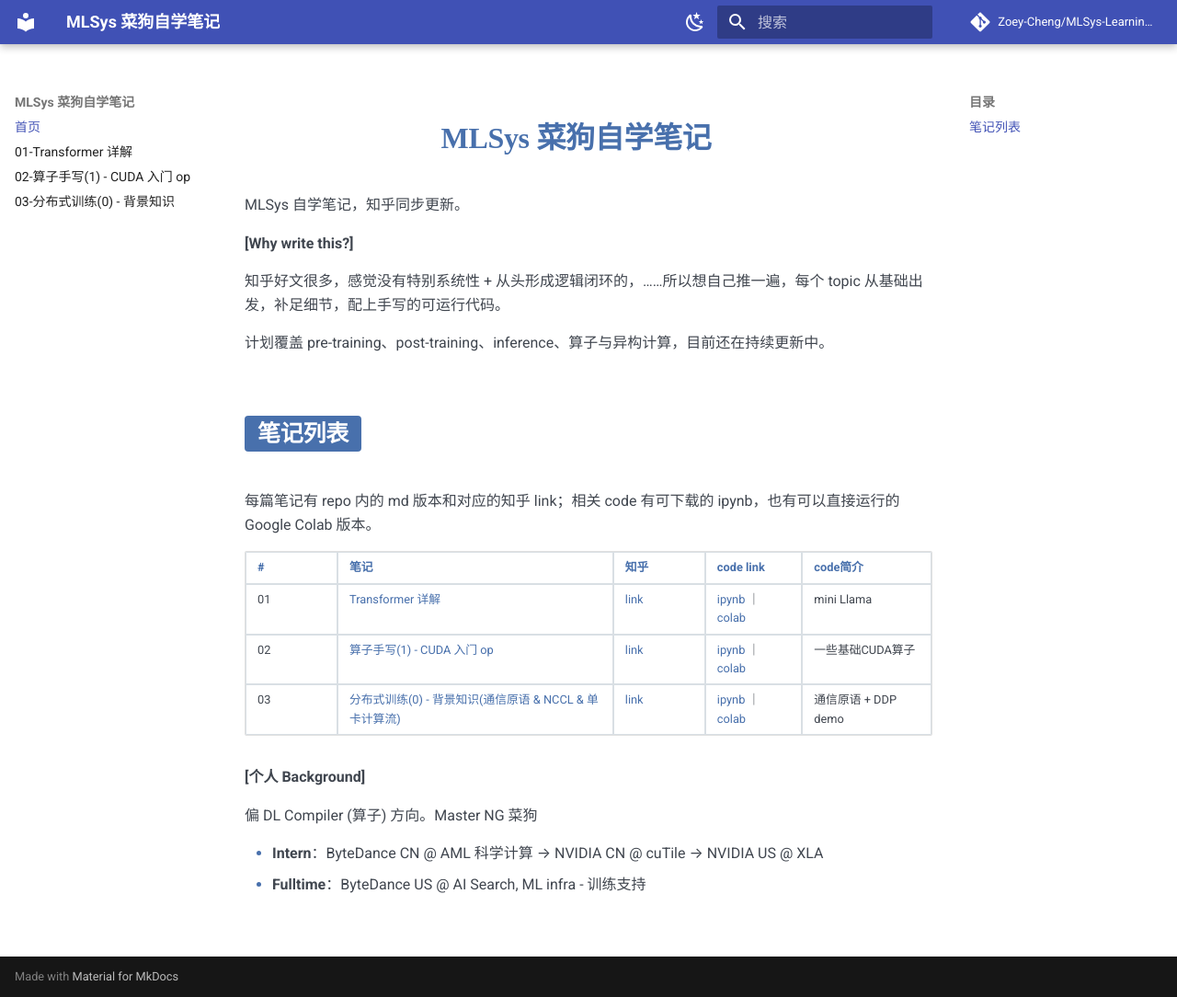
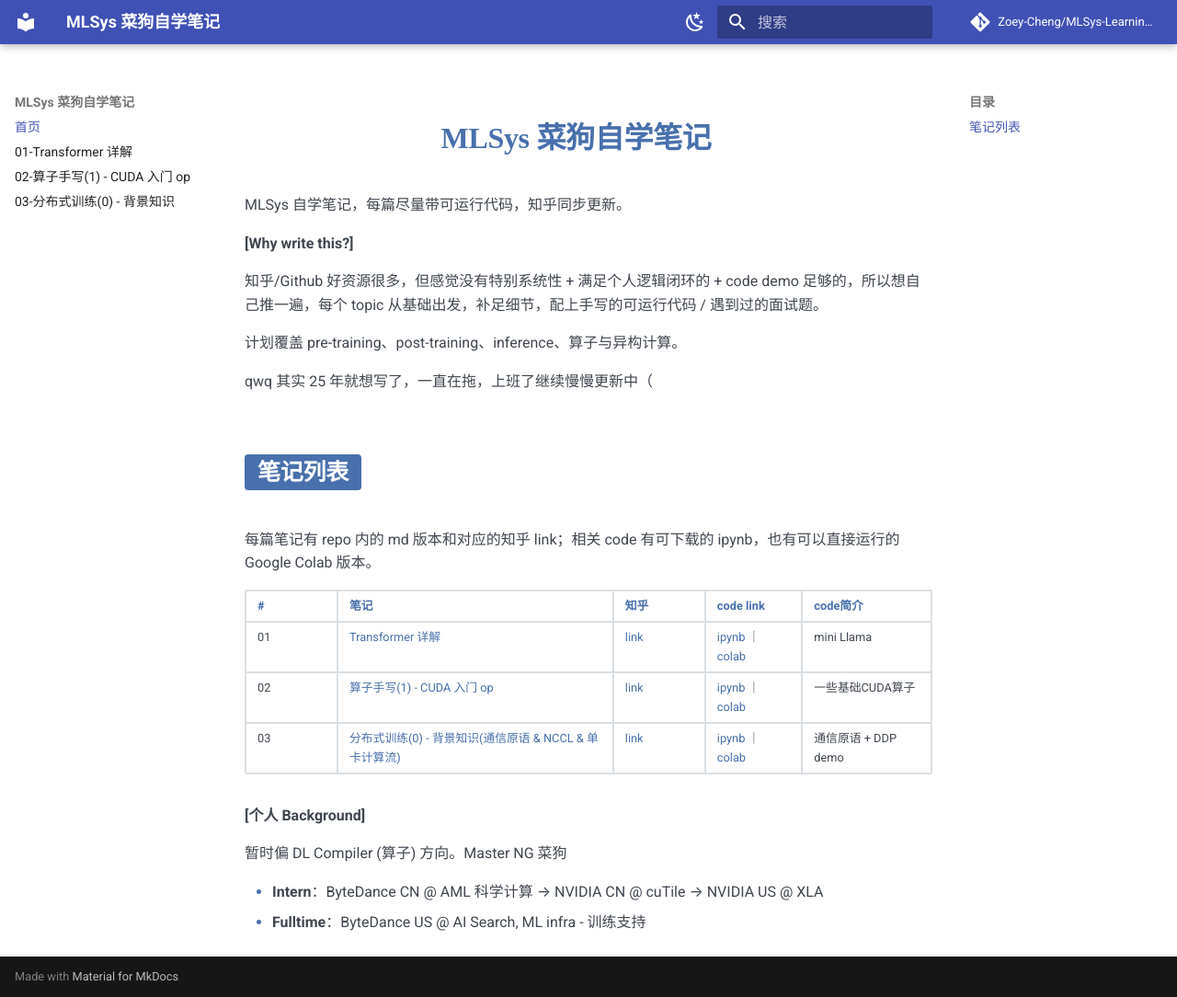
Before and after one commit to Zoey-Cheng/MLSys-Learning-Notes, an MkDocs documentation site: the page built from docs/index.md, in a window 1280 px wide and 1084 px high. Shown: the whole window at 92% size. Built offline with MkDocs 1.6.1 and Material for MkDocs 9.7.7, drawn with Linux system fonts in a browser that asks for light colours; comment, search, counter and statistics services are not loaded.

Commit message:
good night

```diff
--- a/docs/index.md
+++ b/docs/index.md
@@ -1,12 +1,14 @@
 # MLSys 菜狗自学笔记
 
-MLSys 自学笔记，知乎同步更新。
+MLSys 自学笔记，每篇尽量带可运行代码，知乎同步更新。
 
 **[Why write this?]**
 
-知乎好文很多，感觉没有特别系统性 + 从头形成逻辑闭环的，……所以想自己推一遍，每个 topic 从基础出发，补足细节，配上手写的可运行代码。
+知乎/Github 好资源很多，但感觉没有特别系统性 + 满足个人逻辑闭环的 + code demo 足够的，所以想自己推一遍，每个 topic 从基础出发，补足细节，配上手写的可运行代码 / 遇到过的面试题。
 
-计划覆盖 pre-training、post-training、inference、算子与异构计算，目前还在持续更新中。
+计划覆盖 pre-training、post-training、inference、算子与异构计算。
+
+qwq 其实 25 年就想写了，一直在拖，上班了继续慢慢更新中（
 
 ## 笔记列表
 
@@ -20,7 +22,7 @@ MLSys 自学笔记，知乎同步更新。
 
 **[个人 Background]**
 
-偏 DL Compiler (算子) 方向。Master NG 菜狗
+暂时偏 DL Compiler (算子) 方向。Master NG 菜狗
 
 - **Intern**：ByteDance CN @ AML 科学计算 → NVIDIA CN @ cuTile → NVIDIA US @ XLA
 - **Fulltime**：ByteDance US @ AI Search, ML infra - 训练支持
```
Also changed, not shown: README.md (+5 -3 lines), notes/01_Transformer 详解.md (+0 -2 lines), notes/03_分布式训练(0) - 背景知识(通信原语 & NCCL & 单卡计算流).md (+0 -10 lines).
